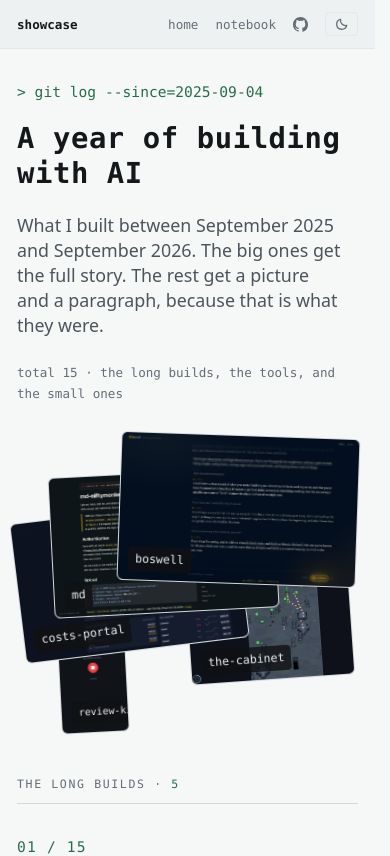
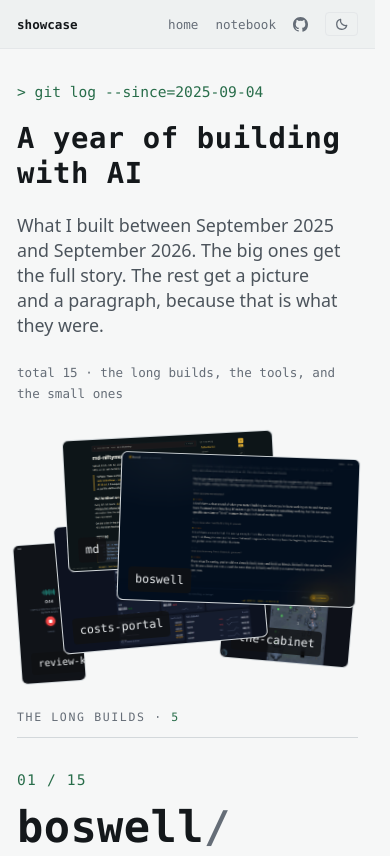
Before and after one commit to niftymonkey/niftymonkey.dev, a Next.js app: page /showcase in a window 390 px wide. Shown: the top 856 px of the page. Built offline with nearby package versions, Linux system fonts and the light colour scheme.

Commit message:
feat: splay the hero fan into one pile and bring back the hover lift on screens

```diff
--- a/app/showcase/showcase.css
+++ b/app/showcase/showcase.css
@@ -170,10 +170,14 @@
   vertical-align: bottom;
 }
 
+/* The pile is laid out in percentages of a box with a fixed ratio, so it
+   looks the same at every width. On a short viewport the box shrinks with
+   the height and stays centered. */
 .sc-fan {
   position: relative;
-  width: 100%;
-  height: min(520px, 62vh);
+  width: min(100%, calc(62vh / 0.72));
+  aspect-ratio: 1 / 0.72;
+  margin: 0 auto;
 }
 
 .sc-fan .sc-shot {
@@ -183,11 +187,11 @@
 /* The three desktop screens sit on top; the phone and the game peek out from
    under their bottom edges. */
 .sc-fan .sc-shot:nth-child(-n + 3) { z-index: 1; }
-.sc-fan .sc-shot:nth-child(1) { left: 0; top: 18%; width: 60%; }
-.sc-fan .sc-shot:nth-child(2) { left: 12%; top: 8%; width: 60%; }
-.sc-fan .sc-shot:nth-child(3) { left: 28%; top: 0; width: 64%; }
-.sc-fan .sc-shot:nth-child(4) { left: 12%; top: 46%; width: 21%; }
-.sc-fan .sc-shot:nth-child(5) { left: 54%; top: 42%; width: 42%; }
+.sc-fan .sc-shot:nth-child(1) { left: 14%; top: 34%; width: 54%; }
+.sc-fan .sc-shot:nth-child(2) { left: 16%; top: 0; width: 58%; }
+.sc-fan .sc-shot:nth-child(3) { left: 34%; top: 8%; width: 64%; }
+.sc-fan .sc-shot:nth-child(4) { left: 0; top: 40%; width: 17%; }
+.sc-fan .sc-shot:nth-child(5) { left: 62%; top: 56%; width: 36%; }
 
 /* ---- screens ---- */
 
@@ -199,6 +203,35 @@
   border-radius: var(--radius-md);
   box-shadow: var(--shadow-card);
   transform: rotate(var(--r, 0deg));
+}
+
+/* Hover: the screen eases up, straightens, and comes to the front; then it
+   settles back and drops under the others again. Mark asked for this back
+   after the build (2026-09-29); it overrides the brief's hover rule. */
+.sc-shot {
+  transition:
+    scale 420ms cubic-bezier(0.2, 0.8, 0.2, 1),
+    translate 420ms cubic-bezier(0.2, 0.8, 0.2, 1),
+    rotate 420ms cubic-bezier(0.2, 0.8, 0.2, 1),
+    box-shadow 420ms cubic-bezier(0.2, 0.8, 0.2, 1),
+    z-index 0s linear 420ms;
+}
+
+.sc-shot.sc-shot:hover {
+  z-index: 20;
+  scale: 1.05;
+  translate: 0 -8px;
+  rotate: calc(-1 * var(--r, 0deg));
+  box-shadow: 0 2px 6px rgba(0, 0, 0, 0.35), 0 32px 64px -24px rgba(0, 0, 0, 0.7);
+  transition-delay: 0s;
+}
+
+.sc-shot__img {
+  transition: scale 420ms cubic-bezier(0.2, 0.8, 0.2, 1);
+}
+
+.sc-shot:hover .sc-shot__img {
+  scale: 1.035;
 }
 
 .sc-frame--desktop { aspect-ratio: 16 / 10; }
@@ -518,6 +551,21 @@
     transform: none;
     animation: none;
   }
+
+  .sc-shot,
+  .sc-shot__img {
+    transition: none;
+  }
+
+  .sc-shot.sc-shot:hover {
+    scale: none;
+    translate: none;
+    rotate: none;
+  }
+
+  .sc-shot:hover .sc-shot__img {
+    scale: none;
+  }
 }
 
 /* ============================================================
@@ -546,16 +594,14 @@
   }
 
   .sc-fan {
-    max-width: 32rem;
-    height: min(80vw, 27rem);
-    margin: 0 auto;
+    width: min(100%, 32rem);
   }
 
-  .sc-fan .sc-shot:nth-child(1) { left: 0; top: 24%; width: 66%; }
-  .sc-fan .sc-shot:nth-child(2) { left: 10%; top: 12%; width: 66%; }
-  .sc-fan .sc-shot:nth-child(3) { left: 30%; top: 0; width: 70%; }
-  .sc-fan .sc-shot:nth-child(4) { left: 12%; top: 48%; width: 20%; }
-  .sc-fan .sc-shot:nth-child(5) { left: 50%; top: 46%; width: 48%; }
+  .sc-fan .sc-shot:nth-child(1) { left: 12%; top: 34%; width: 60%; }
+  .sc-fan .sc-shot:nth-child(2) { left: 14%; top: 0; width: 62%; }
+  .sc-fan .sc-shot:nth-child(3) { left: 30%; top: 8%; width: 70%; }
+  .sc-fan .sc-shot:nth-child(4) { left: 0; top: 44%; width: 19%; }
+  .sc-fan .sc-shot:nth-child(5) { left: 60%; top: 60%; width: 38%; }
 
   .sc-scene,
   .sc-scene--flip {
--- a/config/showcase.config.ts
+++ b/config/showcase.config.ts
@@ -85,7 +85,7 @@ export const fan: FanScreen[] = [
     alt: 'The costs-portal dashboard: a month total, project cards with sparklines, and the watchman panel',
     tag: 'costs-portal',
     frame: 'desktop',
-    tilt: -7,
+    tilt: -5,
   },
   {
     src: '/showcase/md/reader.png',
@@ -106,14 +106,14 @@ export const fan: FanScreen[] = [
     alt: 'The ReviewKit recording overlay: a waveform, a timer, and the live transcript',
     tag: 'review-kit',
     frame: 'phone',
-    tilt: -3,
+    tilt: -4,
   },
   {
     src: '/showcase/the-cabinet/hungry-grave.png',
     alt: 'The Hungry Grave: a run replaying, rings of orbiting shots around the player',
     tag: 'the-cabinet',
     frame: 'desktop',
-    tilt: -4,
+    tilt: 5,
   },
 ];
 
```
Also changed, not shown: 2 other files (tests, documents, lock files or other folders).
